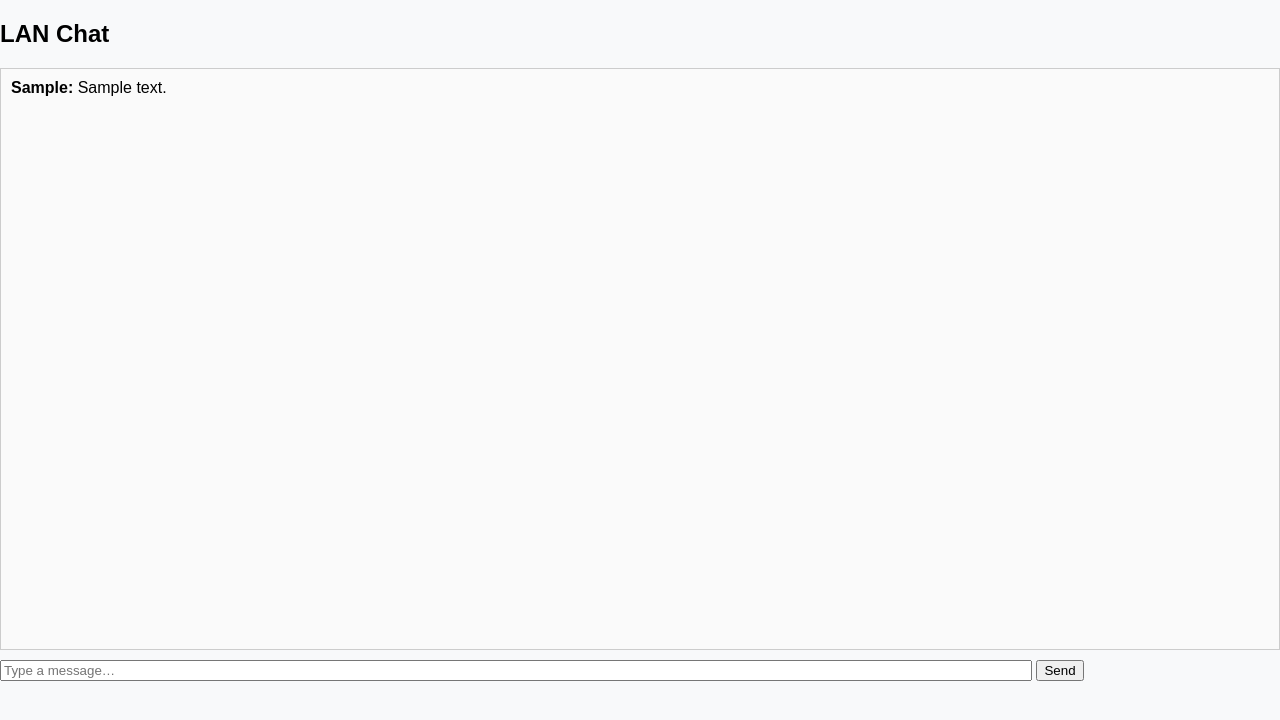
After one commit to Hexanol777/LocalShare, a Flask app: page /chat in a window 1280 px wide. The commit adds this page. Shown: the top 720 px of the page. Run offline with Flask 3, Linux system fonts and the light colour scheme; tables that the repository leaves empty hold one stand-in row (values such as "Sample post").

Commit message:
added LAN chat feature

```diff
--- a/app.py
+++ b/app.py
@@ -36,6 +36,14 @@ class File(db.Model):
     stored_name = db.Column(db.String(255), nullable=False)
     upload_time = db.Column(db.DateTime, nullable=False, default=datetime.utcnow)
     file_size = db.Column(db.Integer, nullable=False)
+
+# chat Database model
+class ChatMessage(db.Model):
+    id = db.Column(db.Integer, primary_key=True)
+    sender_ip = db.Column(db.String(45), nullable=False)
+    content = db.Column(db.Text, nullable=False)
+    timestamp = db.Column(db.DateTime, nullable=False, default=datetime.utcnow)
+
 
 # Routes
 @app.route('/')
@@ -190,6 +198,56 @@ def stream_page(file_id):
     mimetype = mime_types.get(ext, 'application/octet-stream')
     return render_template('stream.html', file_id=file_id, mimetype=mimetype)
 
+# Main endpoint for the LAN chatroom
+@app.route('/chat')
+def chat():
+    return render_template('chat.html')
+
+# POST endpoint to send messages
+@app.route('/chat/send', methods=['POST'])
+def chat_send():
+    data = request.get_json()
+    if not data or not data.get('message'):
+        return {'status': 'error'}, 400
+
+    msg = data['message'].strip()
+    if not msg:
+        return {'status': 'ok'}
+
+    sender_ip = request.remote_addr or 'unknown'
+
+    chat_msg = ChatMessage(
+        sender_ip=sender_ip,
+        content=msg
+    )
+    db.session.add(chat_msg)
+    db.session.commit()
+
+    return {'status': 'ok'}
+
+# Message pollind endpoint
+@app.route('/chat/messages')
+def chat_messages():
+    since_id = request.args.get('since', type=int, default=0)
+
+    messages = ChatMessage.query \
+        .filter(ChatMessage.id > since_id) \
+        .order_by(ChatMessage.id.asc()) \
+        .all()
+
+    return {
+        'messages': [
+            {
+                'id': m.id,
+                'sender': f"{m.sender_ip}:",
+                'content': m.content,
+                'timestamp': m.timestamp.isoformat()
+            }
+            for m in messages
+        ]
+    }
+
+
 # Helper function for human-readable file size
 def human_readable_size(size):
     for unit in ['B', 'KB', 'MB', 'GB']:
@@ -201,12 +259,19 @@ def human_readable_size(size):
 # Cleanup function
 def cleanup_old_files():
     with app.app_context():
-        old_files = File.query.filter(File.upload_time < datetime.utcnow() - timedelta(hours=24)).all()
+        cutoff = datetime.utcnow() - timedelta(hours=24)
+
+        # Files
+        old_files = File.query.filter(File.upload_time < cutoff).all()
         for file in old_files:
             file_path = os.path.join(app.config['UPLOAD_FOLDER'], file.stored_name)
             if os.path.exists(file_path):
                 os.remove(file_path)
             db.session.delete(file)
+
+        # Chat messages
+        ChatMessage.query.filter(ChatMessage.timestamp < cutoff).delete()
+
         db.session.commit()
 
 # Schedule cleanup
--- a/static/style.css
+++ b/static/style.css
@@ -112,3 +112,17 @@ footer {
 #upload-info {
     margin-top: 5px;
 }
+
+.chat-button {
+    position: absolute;
+    top: 15px;
+    right: 20px;
+    background: #444;
+    color: white;
+    padding: 6px 12px;
+    text-decoration: none;
+    border-radius: 4px;
+}
+.chat-button:hover {
+    background: #222;
+}
--- /dev/null
+++ b/templates/chat.html
@@ -0,0 +1,70 @@
+<!DOCTYPE html>
+<html>
+<head>
+    <title>LocalShare Chat</title>
+    <link rel="stylesheet" href="{{ url_for('static', filename='style.css') }}">
+    <style>
+        #chat-box {
+            height: 70vh;
+            overflow-y: auto;
+            border: 1px solid #ccc;
+            padding: 10px;
+            margin-bottom: 10px;
+            background: #fafafa;
+        }
+        .msg {
+            margin-bottom: 6px;
+        }
+        .sender {
+            font-weight: bold;
+        }
+    </style>
+</head>
+<body>
+
+<h2>LAN Chat</h2>
+
+<div id="chat-box"></div>
+
+<input type="text" id="message" placeholder="Type a message…" style="width:80%">
+<button onclick="sendMessage()">Send</button>
+
+<script>
+let lastId = 0;
+
+function fetchMessages() {
+    fetch(`/chat/messages?since=${lastId}`)
+        .then(r => r.json())
+        .then(data => {
+            const box = document.getElementById('chat-box');
+            data.messages.forEach(m => {
+                const div = document.createElement('div');
+                div.className = 'msg';
+                div.innerHTML = `<span class="sender">${m.sender}</span> ${m.content}`;
+                box.appendChild(div);
+                lastId = m.id;
+                box.scrollTop = box.scrollHeight;
+            });
+        });
+}
+
+function sendMessage() {
+    const input = document.getElementById('message');
+    const msg = input.value;
+    if (!msg.trim()) return;
+
+    fetch('/chat/send', {
+        method: 'POST',
+        headers: {'Content-Type': 'application/json'},
+        body: JSON.stringify({message: msg})
+    });
+
+    input.value = '';
+}
+
+setInterval(fetchMessages, 2000);
+fetchMessages();
+</script>
+
+</body>
+</html>
--- a/templates/index.html
+++ b/templates/index.html
@@ -1,5 +1,8 @@
 <!DOCTYPE html>
 <html lang="en">
+
+<a href="{{ url_for('chat') }}" class="chat-button">Chat</a>
+
 <head>
     <meta charset="UTF-8">
     <title>LocalShare</title>
```
